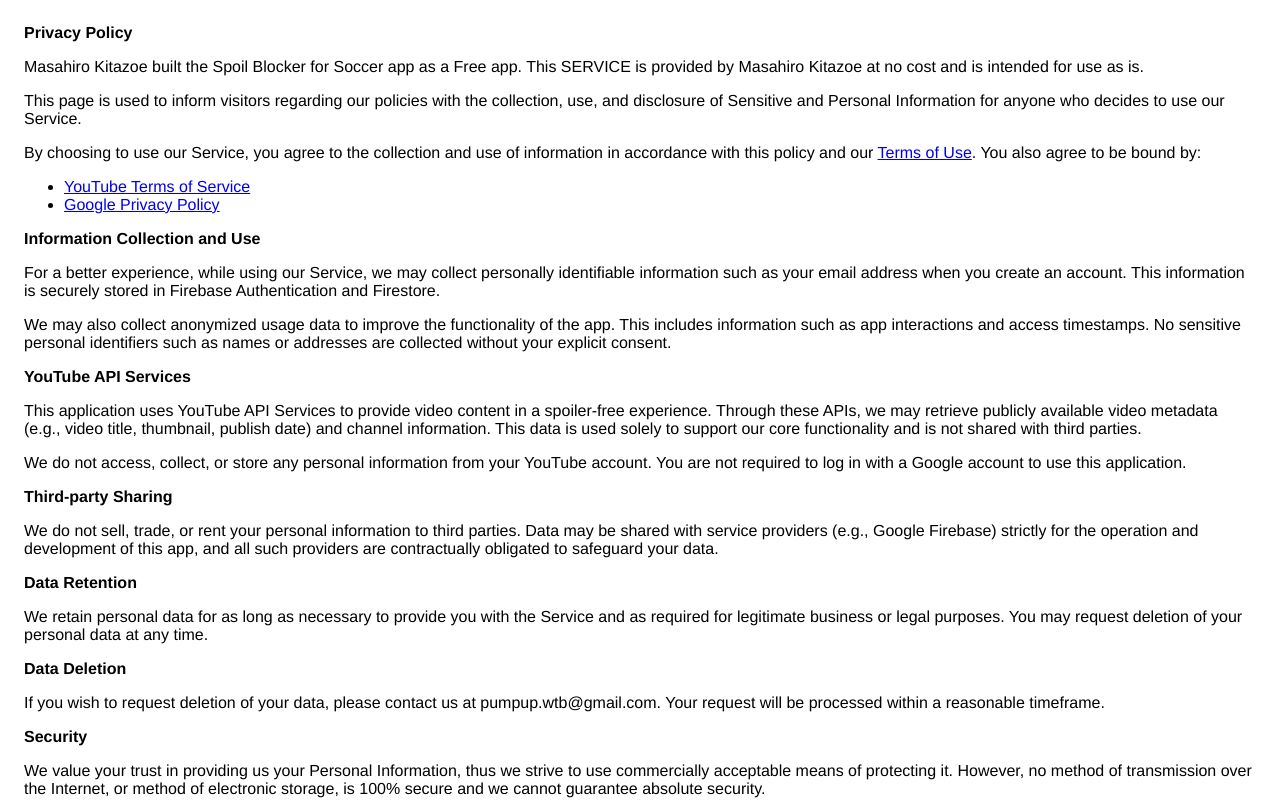
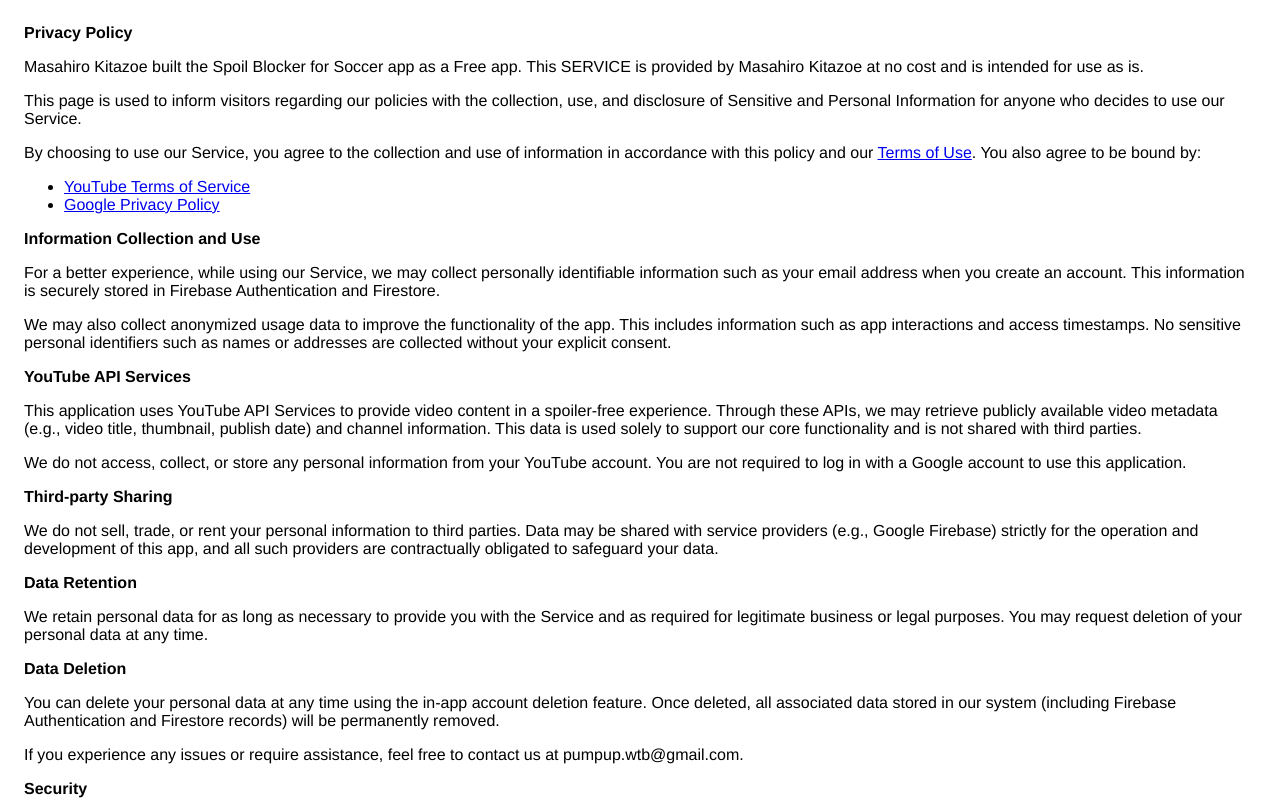
Before and after one commit to MasahiroKitazoe/spoil_blocker_privacy_policy, a plain HTML site: page index.html in a window 1280 px wide. Shown: the top 801 px of the page. Drawn offline with Linux system fonts and the light colour scheme.

Commit message:
update privacy policy

```diff
--- a/index.html
+++ b/index.html
@@ -53,7 +53,10 @@
 
 <p><strong>Data Deletion</strong></p>
 <p>
-  If you wish to request deletion of your data, please contact us at pumpup.wtb@gmail.com. Your request will be processed within a reasonable timeframe.
+  You can delete your personal data at any time using the in-app account deletion feature. Once deleted, all associated data stored in our system (including Firebase Authentication and Firestore records) will be permanently removed.
+</p>
+<p>
+  If you experience any issues or require assistance, feel free to contact us at pumpup.wtb@gmail.com.
 </p>
 
 <p><strong>Security</strong></p>
```
